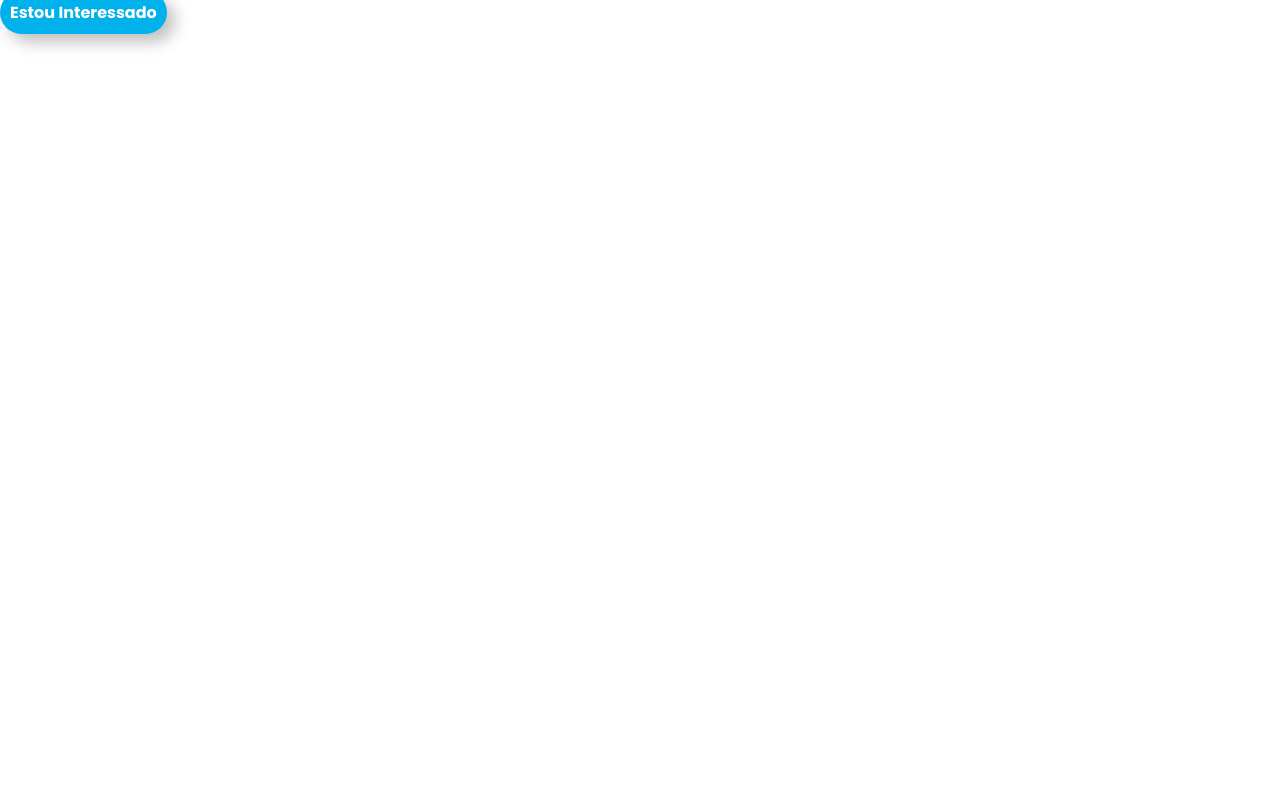
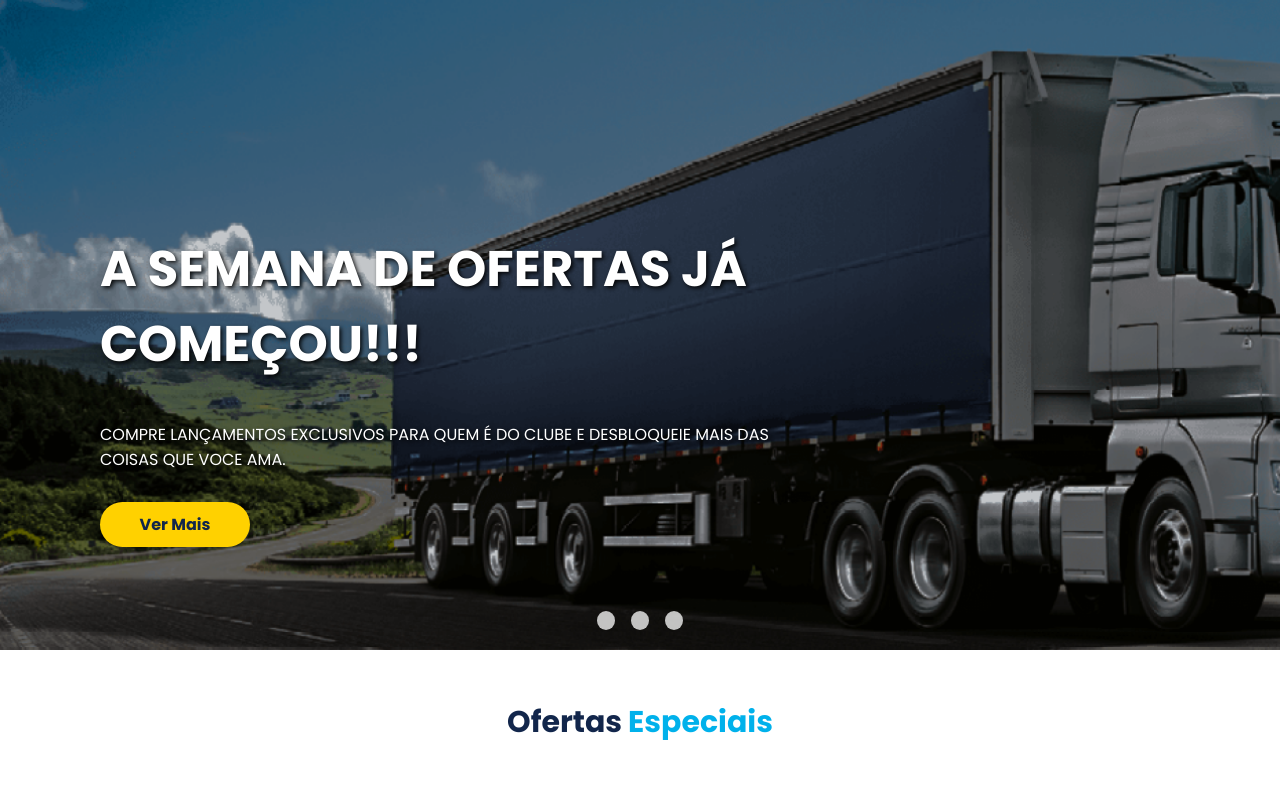
Before and after one commit to VolksWay/React, a React (Vite) app: page / in a window 1280 px wide. Shown: the top 793 px of the page. Built offline with nearby package versions, Linux system fonts and the light colour scheme.

Commit message:
css main

```diff
--- a/src/main.tsx
+++ b/src/main.tsx
@@ -31,7 +31,7 @@
         <Route path='/cadastro/veiculo' element={<CadastroVeiculo />} />
         <Route path='/login' element={<Login />} />
         <Route path='/privacidade' element={<Privacidade />} /> */}
-        <Route path='/' element={<BotaoEstouInteressado />} />
+        <Route path='/' element={<Produtos />} />
     </Routes>
   </BrowserRouter>
   </React.StrictMode >,
```
